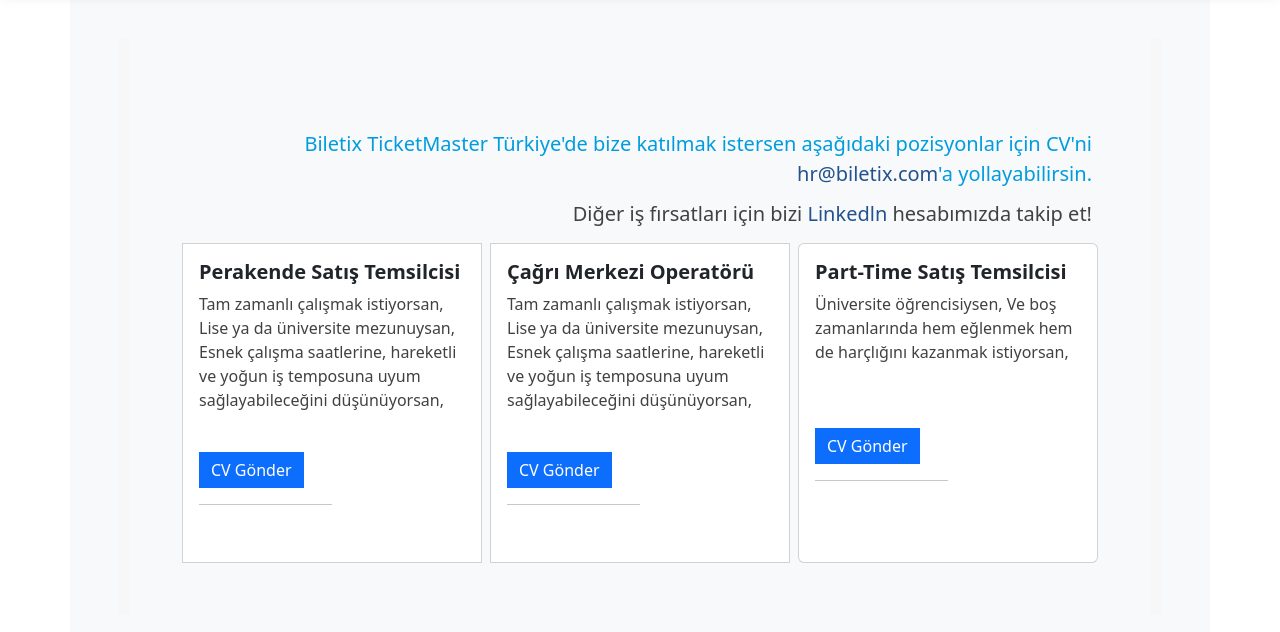
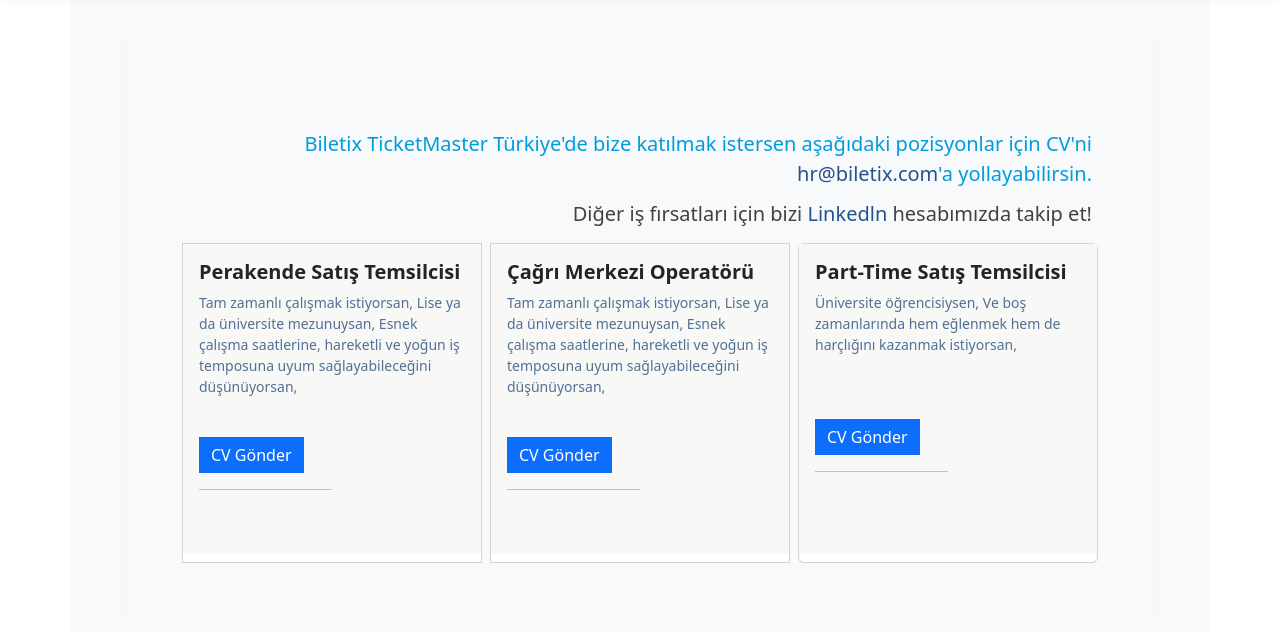
Before and after one commit to Akdrkzl/biletixToNeos, a plain HTML site: page career.html in a window 1280 px wide. Shown: the part 168-800 px from the top of the page. Drawn offline with nearby package versions, Linux system fonts and the light colour scheme.

Commit message:
Add files via upload

```diff
--- a/career.html
+++ b/career.html
@@ -603,27 +603,27 @@
 
         <div class="card pb-2 m-1 rounded-0" style="height: 40vh; width: 100%;">
 
-            <div class="card-body m-0 pb-2 w-100">
-              <h5 class="card-title h5-card fw-bold">Perakende Satış Temsilcisi</h5>
-              <p class="card-text">Tam zamanlı çalışmak istiyorsan, Lise ya da üniversite mezunuysan, Esnek çalışma saatlerine, hareketli ve yoğun iş temposuna uyum sağlayabileceğini düşünüyorsan,</p> <br>
+            <div class="card-body card-body-kariyer m-0 pb-2 w-100">
+              <h5 class="card-title card-title-kariyer h5-card fw-bold">Perakende Satış Temsilcisi</h5>
+              <p class="card-text card-text-kariyer">Tam zamanlı çalışmak istiyorsan, Lise ya da üniversite mezunuysan, Esnek çalışma saatlerine, hareketli ve yoğun iş temposuna uyum sağlayabileceğini düşünüyorsan,</p> <br>
               <a href="#" class="btn btn-primary border-0 rounded-0">CV Gönder</a> <hr class="kariyer-cizgi" width="50%" color="#F8F8F7">
             </div>
           </div>
 
           <div class="card pb-2 m-1 rounded-0" style="height: 40vh; width: 100%;">
 
-            <div class="card-body m-0 pb-2 w-100">
-              <h5 class="card-title h5-card fw-bold">Çağrı Merkezi Operatörü</h5>
-              <p class="card-text">Tam zamanlı çalışmak istiyorsan, Lise ya da üniversite mezunuysan, Esnek çalışma saatlerine, hareketli ve yoğun iş temposuna uyum sağlayabileceğini düşünüyorsan,</p> <br>
+            <div class="card-body card-body-kariyer m-0 pb-2 w-100">
+              <h5 class="card-title card-title-kariyer h5-card fw-bold">Çağrı Merkezi Operatörü</h5>
+              <p class="card-text card-text-kariyer">Tam zamanlı çalışmak istiyorsan, Lise ya da üniversite mezunuysan, Esnek çalışma saatlerine, hareketli ve yoğun iş temposuna uyum sağlayabileceğini düşünüyorsan,</p> <br>
               <a href="#" class="btn btn-primary border-0 rounded-0">CV Gönder</a> <hr class="kariyer-cizgi" width="50%" color="#F8F8F7">
             </div>
           </div>
 
           <div class="card pb-2  m-1" style="height: 40vh; width: 100%;">
 
-            <div class="card-body m-0 pb-2 w-100">
-              <h5 class="card-title h5-card fw-bold">Part-Time Satış Temsilcisi</h5>
-              <p class="card-text">Üniversite öğrencisiysen, Ve boş zamanlarında hem eğlenmek hem de harçlığını kazanmak istiyorsan,</p> <br> <br>
+            <div class="card-body card-body-kariyer m-0 pb-2 w-100">
+              <h5 class="card-title card-title-kariyer h5-card fw-bold">Part-Time Satış Temsilcisi</h5>
+              <p class="card-text card-text-kariyer">Üniversite öğrencisiysen, Ve boş zamanlarında hem eğlenmek hem de harçlığını kazanmak istiyorsan,</p> <br> <br>
               <a href="#" class="btn btn-primary border-0 rounded-0">CV Gönder</a> <hr class="kariyer-cizgi" width="50%" color="#F8F8F7">
             </div>
           </div>
```
